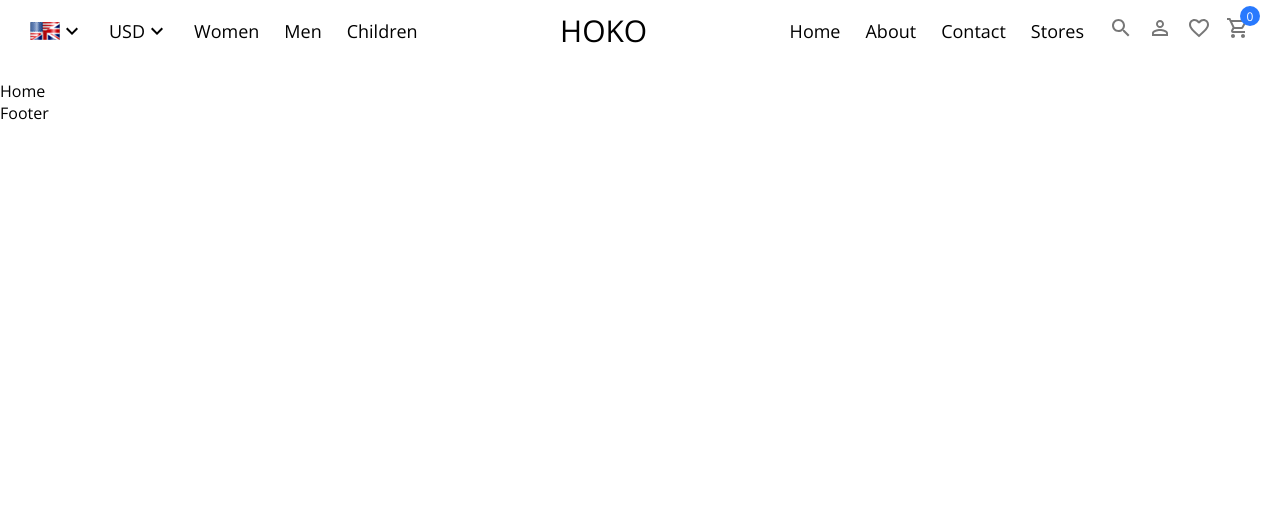
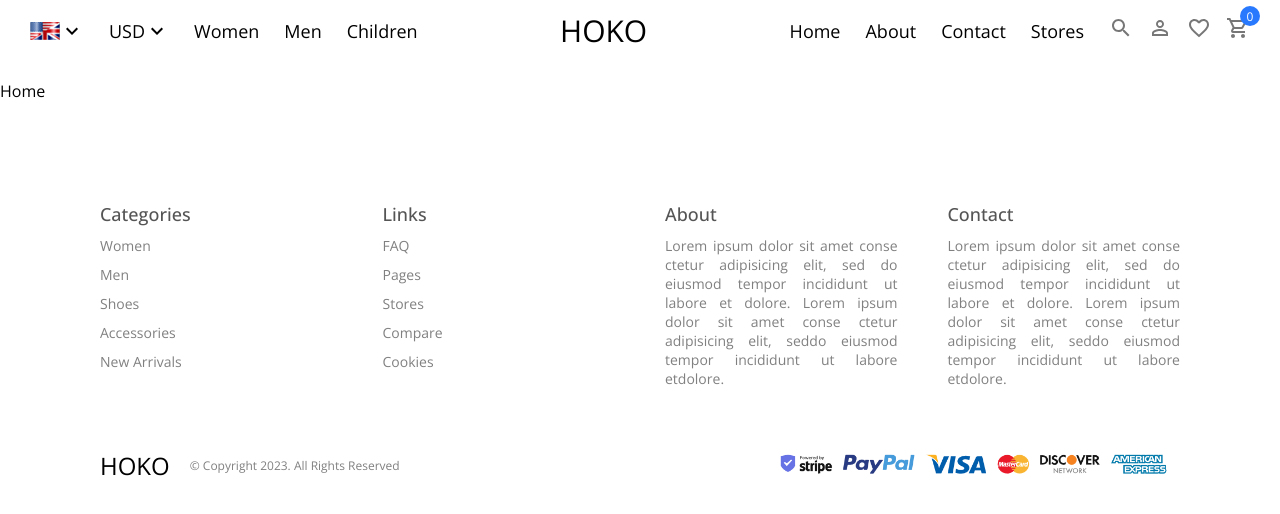
Before and after one commit to lewispak/eCom-Store, a React (Vite) app in the folder client/: page / in a window 1280 px wide. Shown: the top 514 px of the page. Built offline with nearby package versions, Linux system fonts and the light colour scheme.

Commit message:
added footer content and styling

```diff
--- a/client/src/components/Footer/Footer.jsx
+++ b/client/src/components/Footer/Footer.jsx
@@ -1,8 +1,66 @@
 import React from 'react'
+
+import "./footer.scss";
 
 const Footer = () => {
   return (
-    <div>Footer</div>
+    <div className="footer">
+
+      <div className="top">
+
+        <div className="item">
+        <h1>Categories</h1>
+          <span>Women</span>
+          <span>Men</span>
+          <span>Shoes</span>
+          <span>Accessories</span>
+          <span>New Arrivals</span>
+        </div>
+
+        <div className="item">
+        <h1>Links</h1>
+          <span>FAQ</span>
+          <span>Pages</span>
+          <span>Stores</span>
+          <span>Compare</span>
+          <span>Cookies</span>
+        </div>
+
+        <div className="item">
+        <h1>About</h1>
+          <span>
+            Lorem ipsum dolor sit amet conse ctetur adipisicing elit, sed do
+            eiusmod tempor incididunt ut labore et dolore. Lorem ipsum dolor sit
+            amet conse ctetur adipisicing elit, seddo eiusmod tempor incididunt
+            ut labore etdolore.
+          </span>
+        </div>
+
+        <div className="item">
+        <h1>Contact</h1>
+          <span>
+            Lorem ipsum dolor sit amet conse ctetur adipisicing elit, sed do
+            eiusmod tempor incididunt ut labore et dolore. Lorem ipsum dolor sit
+            amet conse ctetur adipisicing elit, seddo eiusmod tempor incididunt
+            ut labore etdolore.
+          </span>
+        </div>
+      </div>
+
+      <div className="bottom">
+        <div className="left">
+          <span className="logo">HOKO</span>
+          <span className="copyright">
+            © Copyright 2023. All Rights Reserved
+          </span>
+        </div>
+
+        <div className="right">
+          <img src="/payment.png" alt="" />
+        </div>
+      </div>
+
+    </div>
   )
 }
 
--- /dev/null
+++ b/client/src/components/Footer/footer.scss
@@ -0,0 +1,54 @@
+.footer {
+  margin: 100px 100px 20px 100px;
+
+  .top {
+    display: flex;
+    gap: 50px;
+
+    .item {
+      flex: 1;
+      display: flex;
+      flex-direction: column;
+      gap: 10px;
+      text-align: justify;
+      font-size: 14px;
+
+      h1{
+        font-size: 18px;
+        font-weight: 500;
+        color: #555;
+      }
+
+      span{
+        color: gray;
+      }
+    }
+  }
+
+  .bottom {
+    display: flex;
+    align-items: center;
+    justify-content: space-between;
+    margin-top: 50px;
+    .left {
+      display: flex;
+      align-items: center;
+
+      .logo{
+        font-size: 24px;
+      }
+
+      .copyright{
+        margin-left: 20px;
+        font-size: 12px;
+        color: gray;
+      }
+    }
+    .right {
+
+      img{
+        height: 50px;
+      }
+    }
+  }
+}
```
